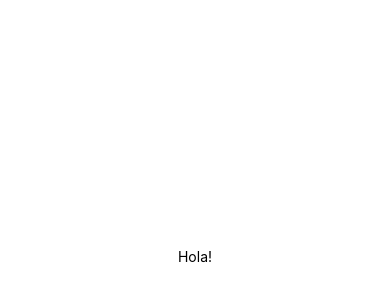
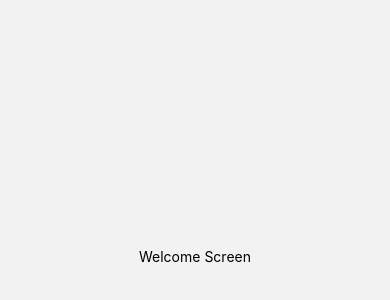
Before and after one commit to nicolas-aldao/react-native-advanced-course, a React Native app in the folder JobFinder/: screen /Welcome in a window 390 px wide. Shown: the part 166-466 px from the top of the page. Built offline with nearby package versions, Linux system fonts and the light colour scheme.

Commit message:
implementing navigation

```diff
--- a/JobFinder/App.tsx
+++ b/JobFinder/App.tsx
@@ -6,13 +6,39 @@
  */
 
 import React from 'react';
-import { Text, View } from 'react-native';
+import { createBottomTabNavigator } from '@react-navigation/bottom-tabs';
+import { createNativeStackNavigator } from '@react-navigation/native-stack';
+import { NavigationContainer } from '@react-navigation/native';
 
+import { WelcomeScreen } from './src/components/pages/WelcomeScreen';
+import { SafeAreaProvider } from 'react-native-safe-area-context';
+
+const Tab = createBottomTabNavigator();
+
+function TabNavigator() {
+  return (
+    <Tab.Navigator>
+      <Tab.Screen name="Welcome"
+        options={{
+          title: 'Welcome',
+          headerShown: false,
+          tabBarStyle: { display: 'none' },
+        }}
+        component={WelcomeScreen} />
+    </Tab.Navigator>
+  );
+}
 function App(): React.JSX.Element {
+  const Stack = createNativeStackNavigator();
+
   return (
-    <View style={{ flex: 1, justifyContent: "center", alignItems: "center" }}>
-      <Text>Hola!</Text>
-    </View>
+    <SafeAreaProvider>
+      <NavigationContainer>
+        <Stack.Navigator>
+          <Stack.Screen name="Tabs" component={TabNavigator} options={{ headerShown: false }} />
+        </Stack.Navigator>
+      </NavigationContainer>
+    </SafeAreaProvider>
   );
 }
 
--- /dev/null
+++ b/JobFinder/src/components/pages/WelcomeScreen.tsx
@@ -0,0 +1,10 @@
+import React from 'react';
+import { Text, View } from 'react-native';
+
+export const WelcomeScreen = () => {
+    return (
+        <View style={{ flex: 1, justifyContent: 'center', alignItems: 'center' }}>
+            <Text>Welcome Screen</Text>
+        </View>
+    );
+};
--- a/JobFinder/tsconfig.json
+++ b/JobFinder/tsconfig.json
@@ -1,3 +1,3 @@
 {
-  "extends": "@react-native/typescript-config/tsconfig.json"
+  "extends": "@react-native/typescript-config/tsconfig.json",
 }
```
Also changed, not shown: JobFinder/package.json (+7 -1 lines), 2 other files (tests, documents, lock files or other folders).
